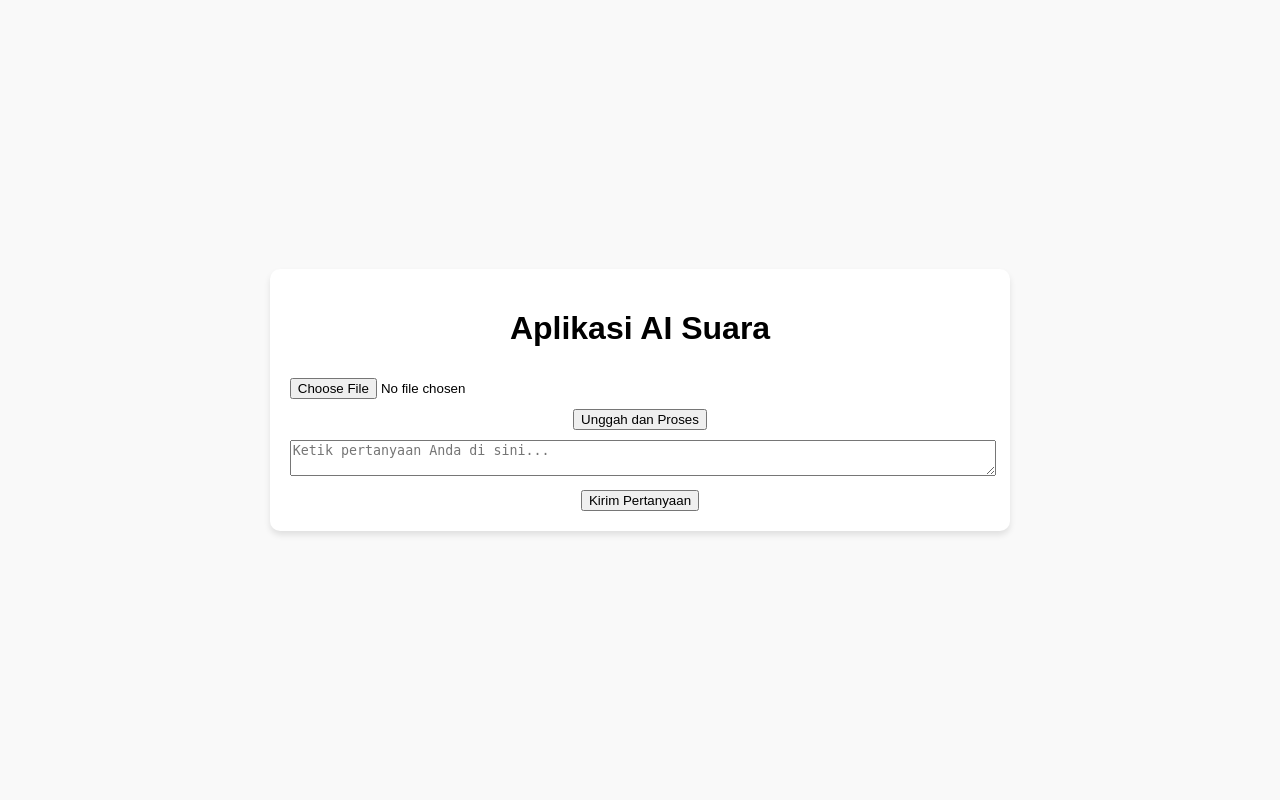
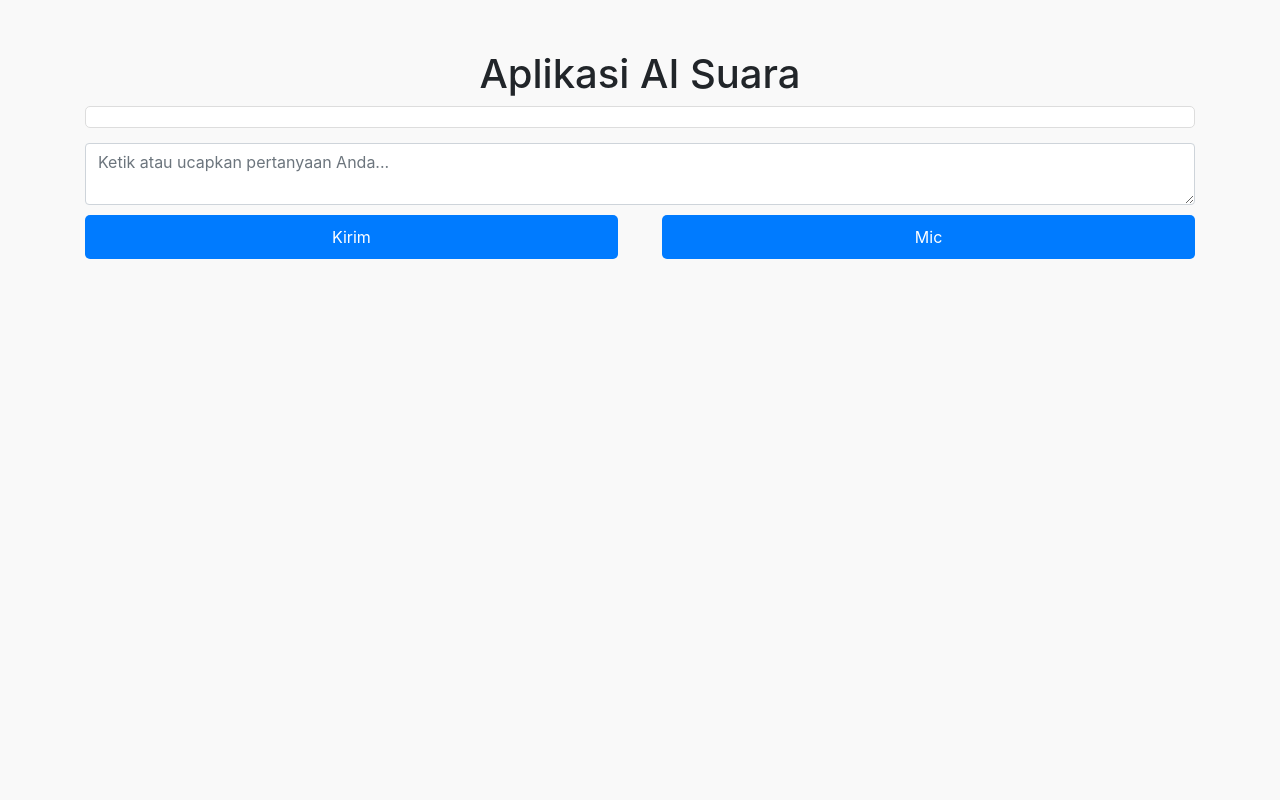
Before and after one commit to sukmaajidigital/AiPythonWeb, a Flask app: page / in a window 1280 px wide. Run offline with Flask 3, Linux system fonts and the light colour scheme; some libraries are stand-ins or nearby versions.

Commit message:
init fix bisa

```diff
--- a/app.py
+++ b/app.py
@@ -76,7 +76,8 @@ def query():
         return jsonify({"error": "Query kosong."}), 400
 
     response_text = process_query(query_text)
-    return jsonify({"response": response_text})
+    audio_path = text_to_speech(response_text)
+    return jsonify({"response": response_text, "audio_path": audio_path})
 
 @app.route("/text-to-speech", methods=["POST"])
 def tts():
@@ -88,5 +89,10 @@ def tts():
     audio_path = text_to_speech(text)
     return jsonify({"audio_path": audio_path})
 
+@app.route("/get-audio/<filename>", methods=["GET"])
+def get_audio(filename):
+    return send_file(f"static/{filename}", mimetype="audio/mp3")
+
+
 if __name__ == "__main__":
     app.run(debug=True)
--- a/templates/index.html
+++ b/templates/index.html
@@ -4,66 +4,116 @@
     <meta charset="UTF-8" />
     <meta name="viewport" content="width=device-width, initial-scale=1.0" />
     <title>Aplikasi AI Suara</title>
+    <link
+      href="https://stackpath.bootstrapcdn.com/bootstrap/4.5.2/css/bootstrap.min.css"
+      rel="stylesheet"
+    />
     <style>
       body {
-        font-family: Arial, sans-serif;
-        margin: 0;
-        padding: 0;
-        display: flex;
-        justify-content: center;
-        align-items: center;
-        height: 100vh;
         background-color: #f9f9f9;
       }
 
       .container {
-        text-align: center;
-        background: white;
-        padding: 20px;
-        border-radius: 10px;
-        box-shadow: 0px 4px 6px rgba(0, 0, 0, 0.1);
+        margin-top: 50px;
       }
 
-      textarea,
-      input[type="file"] {
+      .chat-container {
+        max-height: 300px;
+        overflow-y: auto;
+        border: 1px solid #ddd;
+        border-radius: 5px;
+        margin-bottom: 15px;
+        padding: 10px;
+        background-color: #fff;
+      }
+
+      .chat-message {
+        margin: 5px 0;
+      }
+
+      .user-message {
+        text-align: right;
+      }
+
+      .bot-message {
+        text-align: left;
+      }
+
+      textarea {
         width: 100%;
         margin: 10px 0;
+      }
+
+      audio {
+        width: 100%;
+        margin: 10px 0;
+      }
+
+      .buttons {
+        display: flex;
+        justify-content: space-between;
+        margin-top: 10px;
+      }
+
+      .buttons button {
+        width: 48%;
+        padding: 10px;
+        border: none;
+        border-radius: 5px;
+        background-color: #007bff;
+        color: white;
+        font-size: 16px;
+        cursor: pointer;
+      }
+
+      .buttons button:hover {
+        background-color: #0056b3;
       }
     </style>
   </head>
   <body>
     <div class="container">
-      <h1>Aplikasi AI Suara</h1>
-      <input type="file" id="audioInput" accept="audio/*" />
-      <button id="uploadAudio">Unggah dan Proses</button>
-      <textarea id="queryInput" placeholder="Ketik pertanyaan Anda di sini..."></textarea>
-      <button id="sendQuery">Kirim Pertanyaan</button>
-      <div id="responseContainer"></div>
+      <h1 class="text-center">Aplikasi AI Suara</h1>
+      <div class="chat-container" id="chatContainer"></div>
+      <textarea
+        id="queryInput"
+        class="form-control"
+        placeholder="Ketik atau ucapkan pertanyaan Anda..."
+      ></textarea>
+      <div class="buttons">
+        <button id="sendQuery" class="btn btn-primary">Kirim</button>
+        <button id="startVoice" class="btn btn-secondary">
+          <i class="fas fa-microphone"></i> Mic
+        </button>
       </div>
-    <script src="/static/js/app.js"></script>
-  </body>
+      <audio id="responseAudio" controls hidden></audio>
+    </div>
+    <script src="https://code.jquery.com/jquery-3.5.1.slim.min.js"></script>
+    <script src="https://cdn.jsdelivr.net/npm/@popperjs/core@2.5.4/dist/umd/popper.min.js"></script>
+    <script src="https://stackpath.bootstrapcdn.com/bootstrap/4.5.2/js/bootstrap.min.js"></script>
     <script>
-    document.getElementById("uploadAudio").addEventListener("click", async () => {
-      const fileInput = document.getElementById("audioInput");
-      if (!fileInput.files[0]) {
-        alert("Pilih file audio terlebih dahulu!");
+      const chatContainer = document.getElementById("chatContainer");
+      const queryInput = document.getElementById("queryInput");
+      const responseAudio = document.getElementById("responseAudio");
+
+      const appendMessage = (message, type) => {
+        const div = document.createElement("div");
+        div.className = `chat-message ${type}-message`;
+        div.innerText = message;
+        chatContainer.appendChild(div);
+        chatContainer.scrollTop = chatContainer.scrollHeight;
+      };
+
+      document.getElementById("sendQuery").addEventListener("click", async () => {
+        const query = queryInput.value;
+        if (!query) {
+          alert("Masukkan teks terlebih dahulu!");
           return;
         }
 
-      const formData = new FormData();
-      formData.append("audio", fileInput.files[0]);
+        appendMessage(query, "user");
+        queryInput.value = "";
 
-      const response = await fetch("/speech-to-text", {
-        method: "POST",
-        body: formData,
-      });
-
-      const data = await response.json();
-      document.getElementById("responseContainer").innerText = `Transkripsi: ${data.text}`;
-    });
-
-    document.getElementById("sendQuery").addEventListener("click", async () => {
-      const query = document.getElementById("queryInput").value;
         const response = await fetch("/process-query", {
           method: "POST",
           headers: { "Content-Type": "application/json" },
@@ -71,7 +121,48 @@
         });
 
         const data = await response.json();
-      document.getElementById("responseContainer").innerText = `Jawaban: ${data.response}`;
+        appendMessage(data.response, "bot");
+
+        if (data.audio_path) {
+          responseAudio.src = `/get-audio/${data.audio_path.split("/").pop()}`;
+          responseAudio.hidden = false;
+          responseAudio.play();
+        }
+      });
+
+      document.getElementById("startVoice").addEventListener("click", async () => {
+        const recognition = new (window.SpeechRecognition || window.webkitSpeechRecognition)();
+        recognition.lang = "id-ID";
+        recognition.interimResults = false;
+        recognition.maxAlternatives = 1;
+
+        recognition.onresult = async (event) => {
+          const speechResult = event.results[0][0].transcript.toLowerCase();
+          appendMessage(speechResult, "user");
+          queryInput.value = speechResult;
+
+          const response = await fetch("/process-query", {
+            method: "POST",
+            headers: { "Content-Type": "application/json" },
+            body: JSON.stringify({ query: speechResult }),
+          });
+
+          const data = await response.json();
+          appendMessage(data.response, "bot");
+
+          if (data.audio_path) {
+            responseAudio.src = `/get-audio/${data.audio_path.split("/").pop()}`;
+            responseAudio.hidden = false;
+            responseAudio.play();
+          }
+        };
+
+        recognition.onerror = (event) => {
+          alert("Terjadi kesalahan saat menangkap suara.");
+        };
+
+        recognition.start();
       });
     </script>
+  </body>
 </html>
```
Also changed, not shown: 1 other file. Lines whose indentation alone changed are shown as unchanged.
